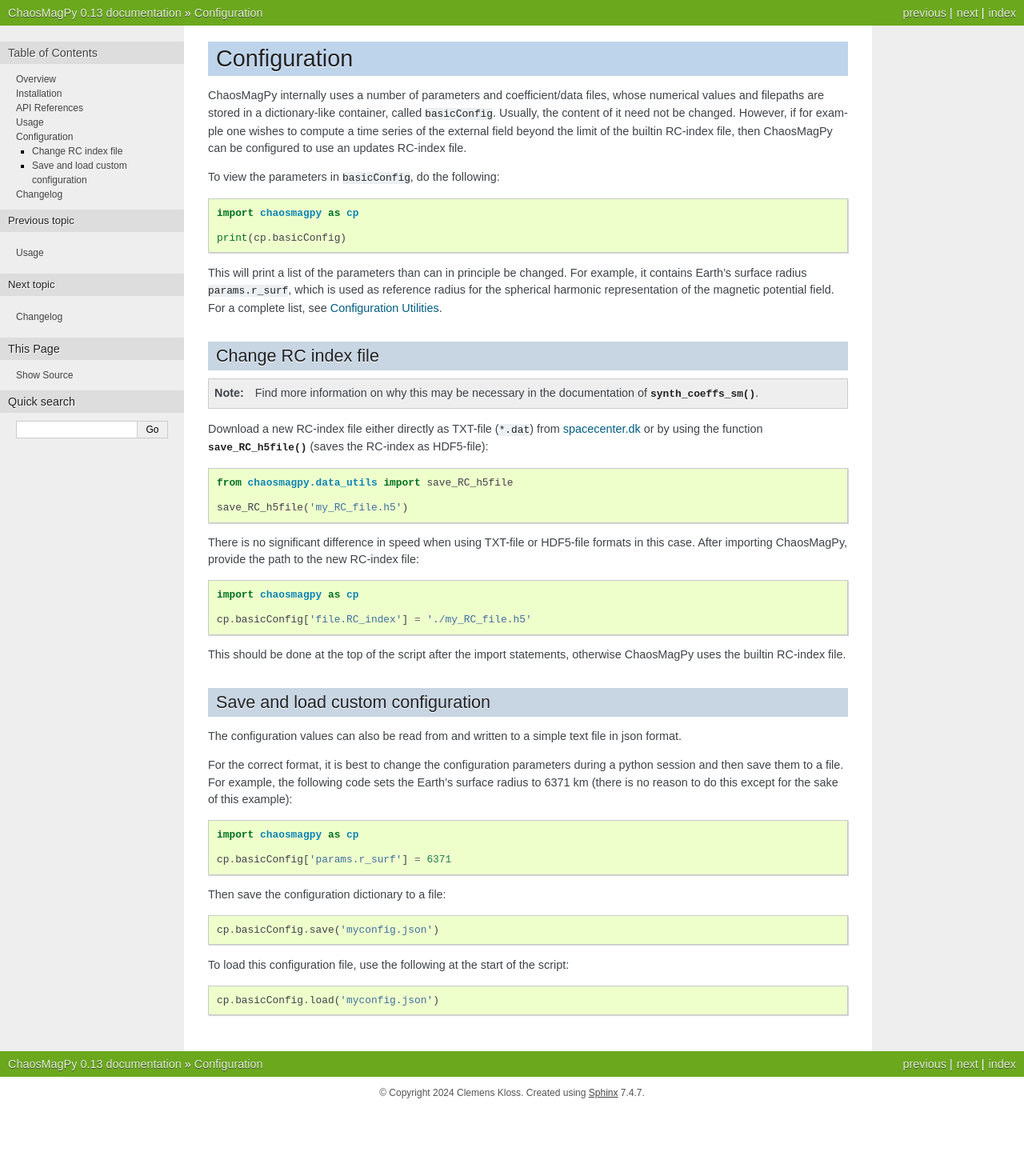
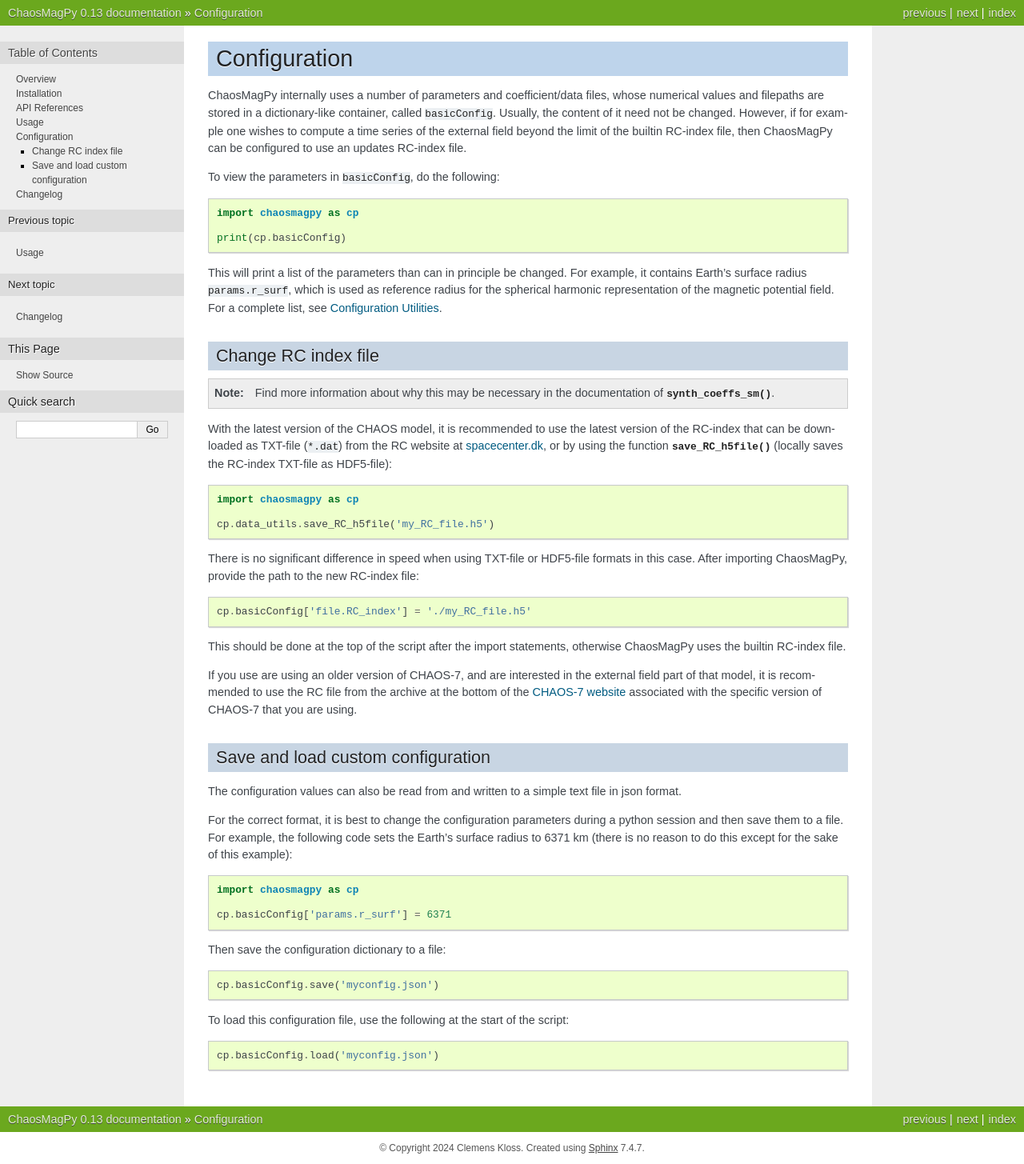
Before and after one commit to ancklo/ChaosMagPy, a Sphinx documentation site: the page built from docs/source/configuration.rst, in a window 1280 px wide. Shown: the whole page at 80% size. Built offline with Sphinx 7.4.7, drawn with Linux system fonts in a browser that asks for light colours; pages that are not in the unit, such as notebooks, are missing from menus; before the commit the page ends 1386 px from its top, so only the background shows below that.

Commit message:
Updated RC-file configuration to point to the archive on the CHAOS website.

```diff
--- a/docs/source/configuration.rst
+++ b/docs/source/configuration.rst
@@ -29,18 +29,20 @@
 
 .. note::
 
-   Find more information on why this may be necessary in the documentation of
-   :meth:`~.chaos.CHAOS.synth_coeffs_sm`.
+   Find more information about why this may be necessary in the documentation
+   of :meth:`~.chaos.CHAOS.synth_coeffs_sm`.
 
-Download a new RC-index file either directly as TXT-file (``*.dat``) from
-:rc_url:`spacecenter.dk <>` or by using the function
-:func:`~.data_utils.save_RC_h5file` (saves the RC-index as HDF5-file):
+With the latest version of the CHAOS model, it is recommended to use the latest
+version of the RC-index that can be downloaded as TXT-file (``*.dat``) from the
+RC website at :rc_url:`spacecenter.dk <>`, or by using the function
+:func:`~.data_utils.save_RC_h5file` (locally saves the RC-index TXT-file as
+HDF5-file):
 
 .. code-block:: python
 
-   from chaosmagpy.data_utils import save_RC_h5file
+   import chaosmagpy as cp
 
-   save_RC_h5file('my_RC_file.h5')
+   cp.data_utils.save_RC_h5file('my_RC_file.h5')
 
 There is no significant difference in speed when using TXT-file or HDF5-file
 formats in this case. After importing ChaosMagPy, provide the path to the new
@@ -48,12 +50,15 @@
 
 .. code-block:: python
 
-   import chaosmagpy as cp
-
    cp.basicConfig['file.RC_index'] = './my_RC_file.h5'
 
 This should be done at the top of the script after the import statements,
 otherwise ChaosMagPy uses the builtin RC-index file.
+
+If you use are using an older version of CHAOS-7, and are interested in the
+external field part of that model, it is recommended to use the RC file from
+the archive at the bottom of the :chaos_url:`CHAOS-7 website <>` associated
+with the specific version of CHAOS-7 that you are using.
 
 Save and load custom configuration
 ----------------------------------
```
